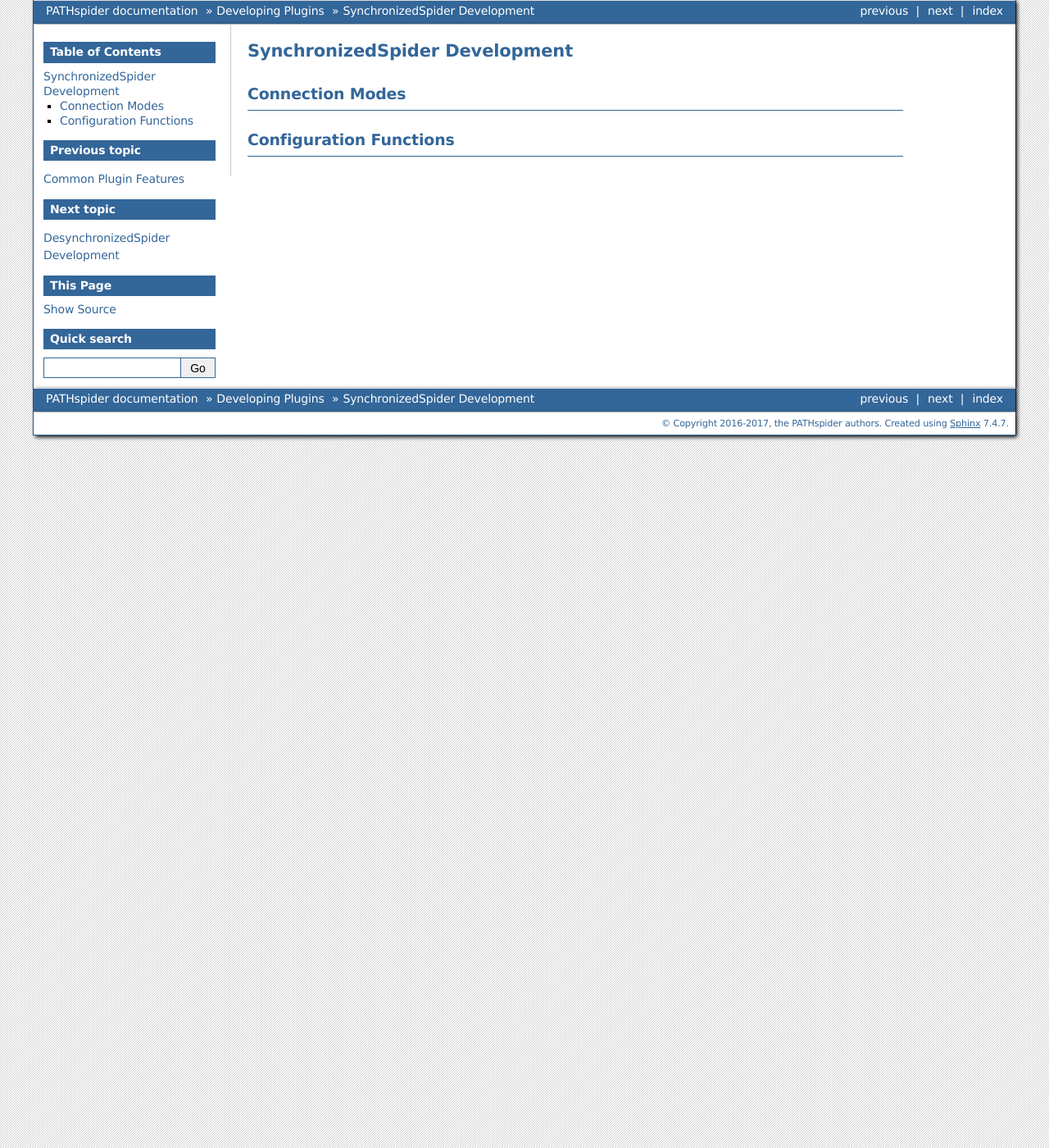
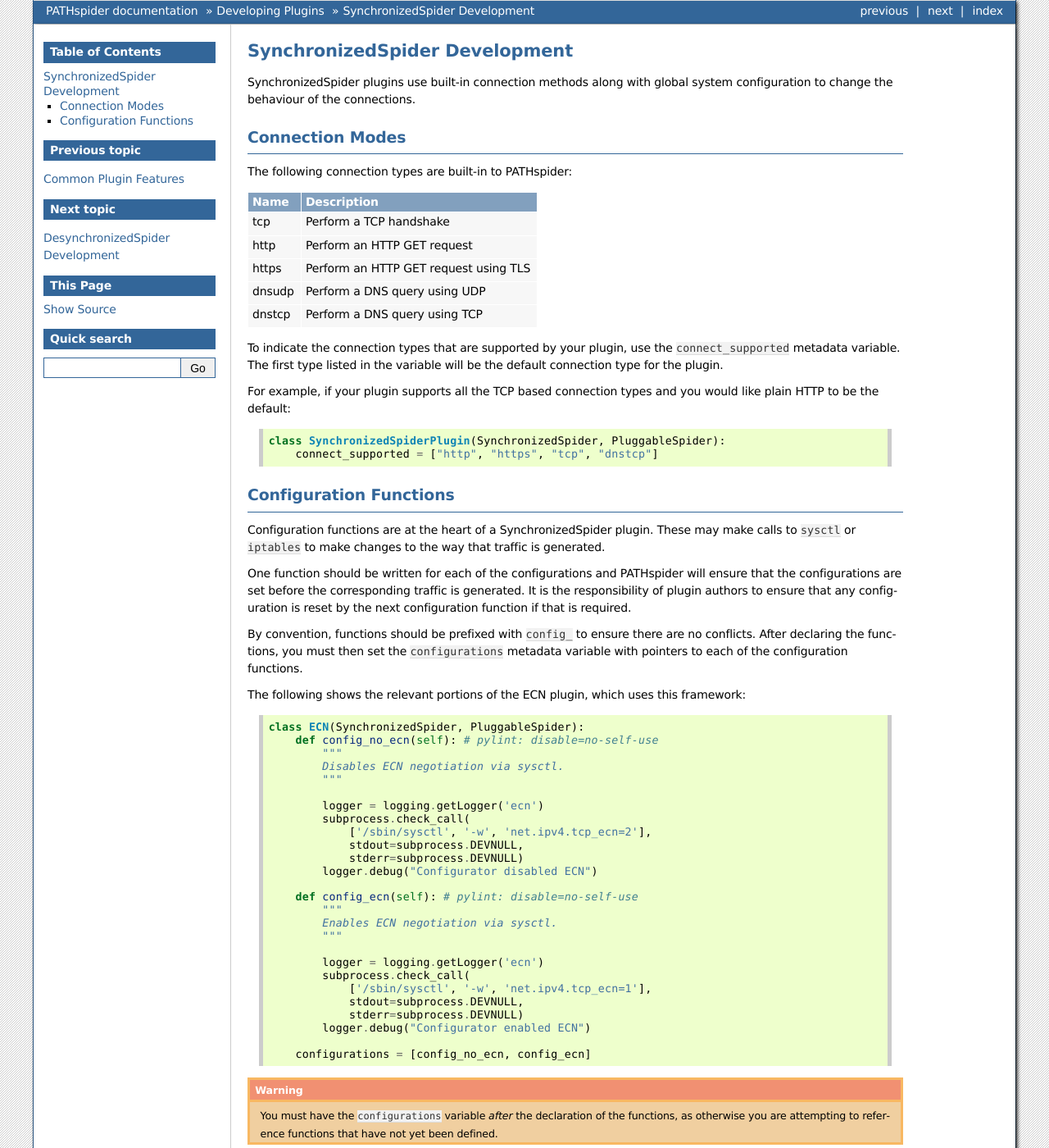
Before and after one commit to mami-project/pathspider, a Sphinx documentation site: the page built from doc/plugindev/sync.rst, in a window 1280 px wide and 1400 px high. Shown: the whole window at 82% size. Built offline with Sphinx 7.4.7, drawn with Linux system fonts in a browser that asks for light colours; the version number could not be read and is left out.

Commit message:
Documents writing a SynchronizedSpider plugin (Closes: #157)

```diff
--- a/doc/plugindev/sync.rst
+++ b/doc/plugindev/sync.rst
@@ -1,8 +1,90 @@
 SynchronizedSpider Development
 ==============================
+
+SynchronizedSpider plugins use built-in connection methods along with global
+system configuration to change the behaviour of the connections.
 
 Connection Modes
 ----------------
 
+The following connection types are built-in to PATHspider:
+
++-------------------+-------------------------------------------+
+| Name              | Description                               |
++===================+===========================================+
+| tcp               | Perform a TCP handshake                   |
++-------------------+-------------------------------------------+
+| http              | Perform an HTTP GET request               |
++-------------------+-------------------------------------------+
+| https             | Perform an HTTP GET request using TLS     |
++-------------------+-------------------------------------------+
+| dnsudp            | Perform a DNS query using UDP             |
++-------------------+-------------------------------------------+
+| dnstcp            | Perform a DNS query using TCP             |
++-------------------+-------------------------------------------+
+
+To indicate the connection types that are supported by your plugin,
+use the ``connect_supported`` metadata variable. The first type listed
+in the variable will be the default connection type for the plugin.
+
+For example, if your plugin supports all the TCP based connection types and you
+would like plain HTTP to be the default:
+
+.. code-block:: python
+
+    class SynchronizedSpiderPlugin(SynchronizedSpider, PluggableSpider):
+        connect_supported = ["http", "https", "tcp", "dnstcp"]
+
 Configuration Functions
 -----------------------
+
+Configuration functions are at the heart of a SynchronizedSpider plugin.
+These may make calls to ``sysctl`` or ``iptables`` to make changes to the way
+that traffic is generated.
+
+One function should be written for each of the configurations and PATHspider
+will ensure that the configurations are set before the corresponding traffic is
+generated. It is the responsibility of plugin authors to ensure that any
+configuration is reset by the next configuration function if that is
+required.
+
+By convention, functions should be prefixed with ``config_`` to ensure there
+are no conflicts. After declaring the functions, you must then set the
+``configurations`` metadata variable with pointers to each of the configuration
+functions.
+
+The following shows the relevant portions of the ECN plugin, which uses this
+framework:
+
+.. code-block:: python
+
+    class ECN(SynchronizedSpider, PluggableSpider):
+        def config_no_ecn(self): # pylint: disable=no-self-use
+            """
+            Disables ECN negotiation via sysctl.
+            """
+
+            logger = logging.getLogger('ecn')
+            subprocess.check_call(
+                ['/sbin/sysctl', '-w', 'net.ipv4.tcp_ecn=2'],
+                stdout=subprocess.DEVNULL,
+                stderr=subprocess.DEVNULL)
+            logger.debug("Configurator disabled ECN")
+
+        def config_ecn(self): # pylint: disable=no-self-use
+            """
+            Enables ECN negotiation via sysctl.
+            """
+
+            logger = logging.getLogger('ecn')
+            subprocess.check_call(
+                ['/sbin/sysctl', '-w', 'net.ipv4.tcp_ecn=1'],
+                stdout=subprocess.DEVNULL,
+                stderr=subprocess.DEVNULL)
+            logger.debug("Configurator enabled ECN")
+
+        configurations = [config_no_ecn, config_ecn]
+
+.. warning:: You must have the ``configurations`` variable *after* the declaration of
+             the functions, as otherwise you are attempting to reference functions that
+             have not yet been defined.
```
